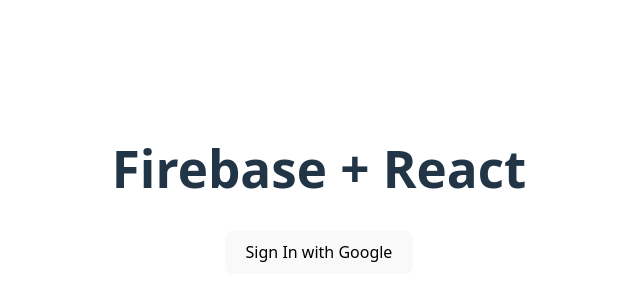
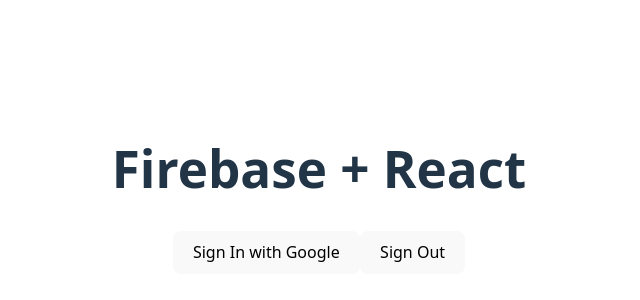
Before and after one commit to jnakht/simple-firebase-2.0, a React (Vite) app: page / in a window 1280 px wide. Shown: the part 210-510 px from the top of the page, without its empty margins (321-961 px from the left). Built offline with nearby package versions, Linux system fonts and the light colour scheme.

Commit message:
sign out added

```diff
--- a/src/Components/GoogleSignIn/GoogleSignIn.jsx
+++ b/src/Components/GoogleSignIn/GoogleSignIn.jsx
@@ -2,6 +2,7 @@
 import app from "../Firebase/firebase.init";
 import { GoogleAuthProvider } from "firebase/auth";
 import { useState } from "react";
+import { signOut } from "firebase/auth";
 
 
 const GoogleSignIn = () => {
@@ -19,10 +20,21 @@
             console.log("google error: ", error.message);
         })
     }
+    const handleSignOutButton = () => {
+        signOut(auth)
+        .then(result => {
+            console.log(result);
+            setUser(null)
+        })
+        .catch(error => {
+            console.log(error);
+
+        })
+    }
     return (
         <div>
             <button onClick={handleGoogleSignIn}>Sign In with Google</button>
-
+            <button onClick={handleSignOutButton}>Sign Out</button>
             {
                 user && <div style={{border: '2px solid purple'}}>
                     <h3>UserName: {user.displayName}</h3>
```
